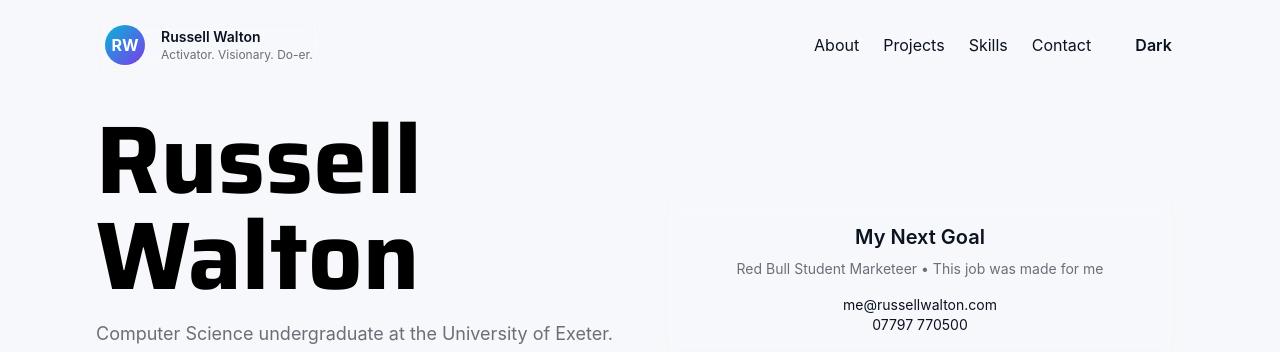
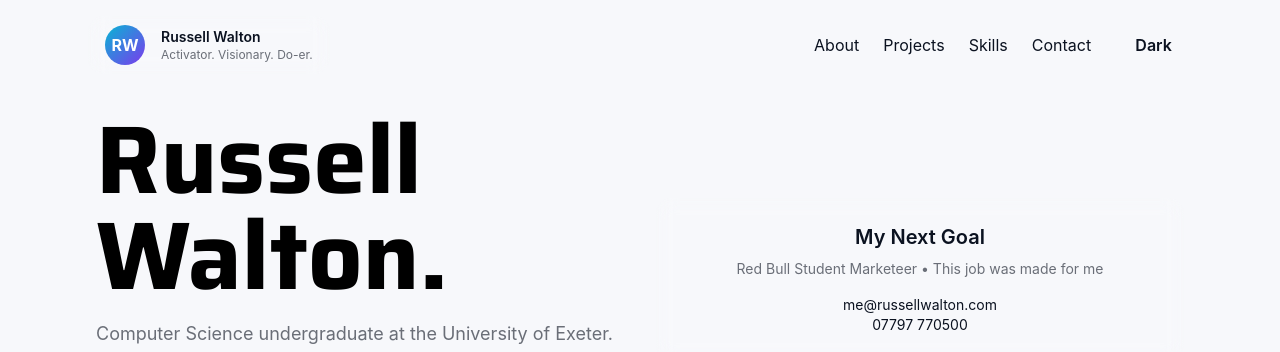
Before and after one commit to raw724/portfolio, a React (Vite) app: page / in a window 1280 px wide. Shown: the top 352 px of the page. Built offline with nearby package versions, Linux system fonts and the light colour scheme.

Commit message:
Update Hero.jsx

```diff
--- a/src/components/Hero.jsx
+++ b/src/components/Hero.jsx
@@ -5,7 +5,7 @@ export default function Hero() {
     <section id="home" className="pt-28 pb-20">
       <div className="max-w-6xl mx-auto grid lg:grid-cols-2 gap-8 items-center">
         <div>
-          <h1 className="text-7xl lg:text-8xl font-extrabold leading-tight text-black dark:text-white" style={{ fontFamily: "'Saira', sans-serif" }}>Russell Walton</h1>
+          <h1 className="text-7xl lg:text-8xl font-extrabold leading-tight text-black dark:text-white" style={{ fontFamily: "'Saira', sans-serif" }}>Russell Walton.</h1>
           <p className="mt-4 text-lg text-[--muted] max-w-xl">
             Computer Science undergraduate at the University of Exeter. Driven by energy, milestones and vibes.
           </p>
```
